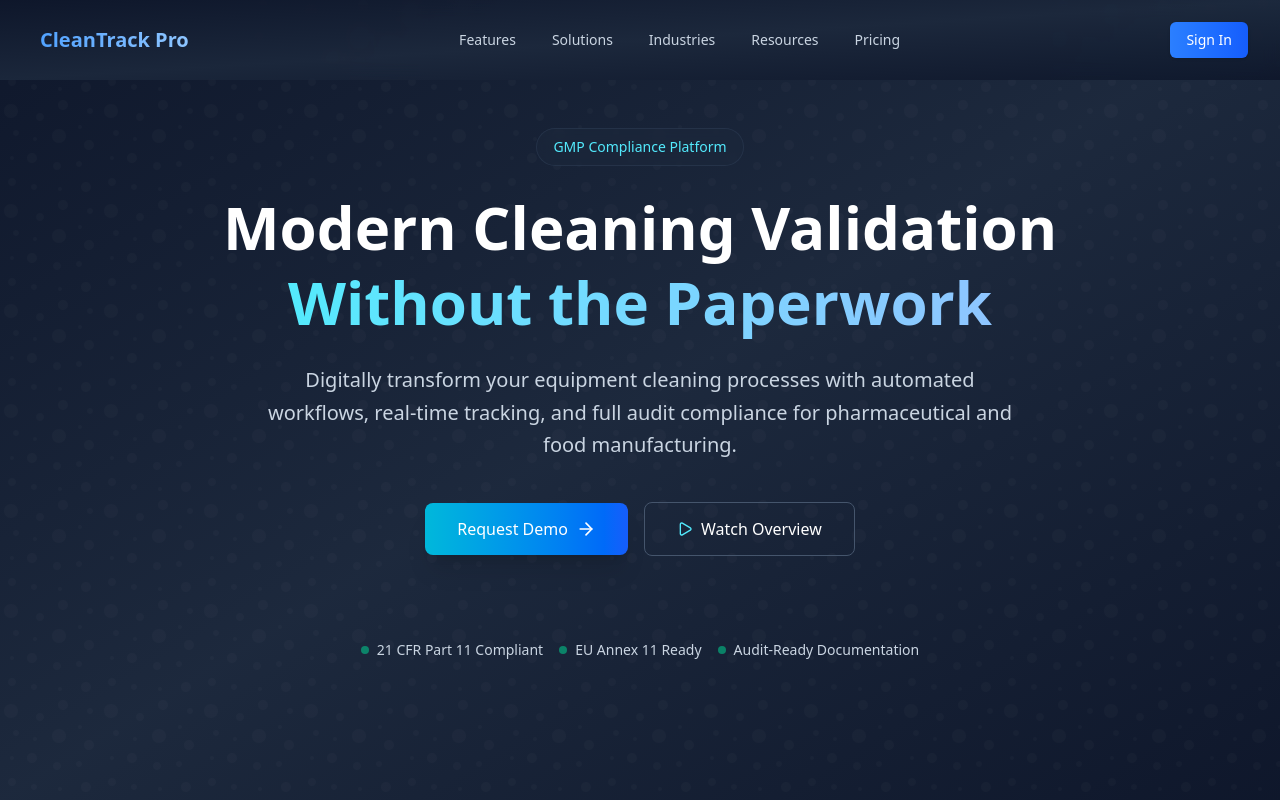
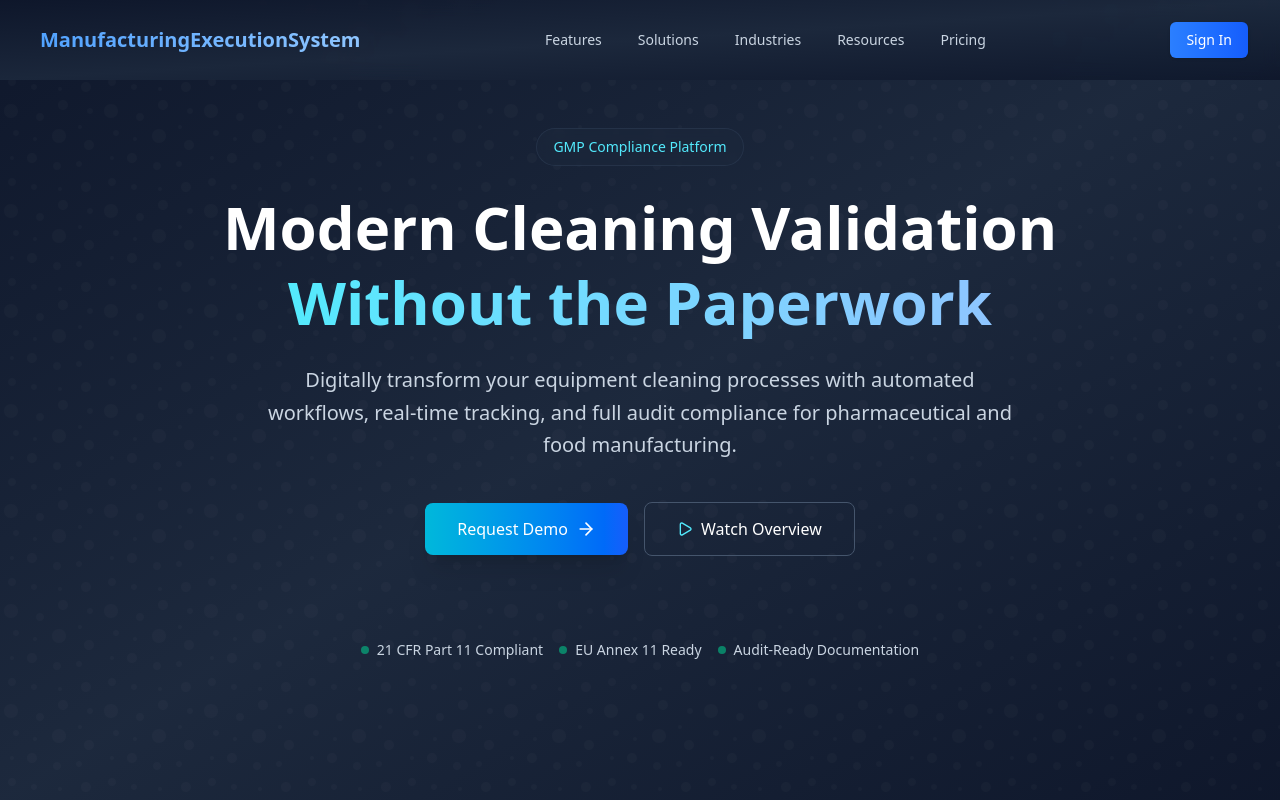
Before and after one commit to Prathamdelxn/sop, a Next.js app: page / in a window 1280 px wide. Shown: the top 800 px of the page. Built offline with nearby package versions, Linux system fonts and the light colour scheme.

Commit message:
title change

```diff
--- a/src/app/components/Header.jsx
+++ b/src/app/components/Header.jsx
@@ -50,7 +50,7 @@ const Header = () => {
                   className="h-10 w-auto"
                 /> */}
                 <span className="ml-2 text-xl font-bold bg-gradient-to-r from-blue-400 to-blue-300 bg-clip-text text-transparent">
-                  CleanTrack Pro
+                  ManufacturingExecutionSystem
                 </span>
               </motion.div>
             </Link>
```
